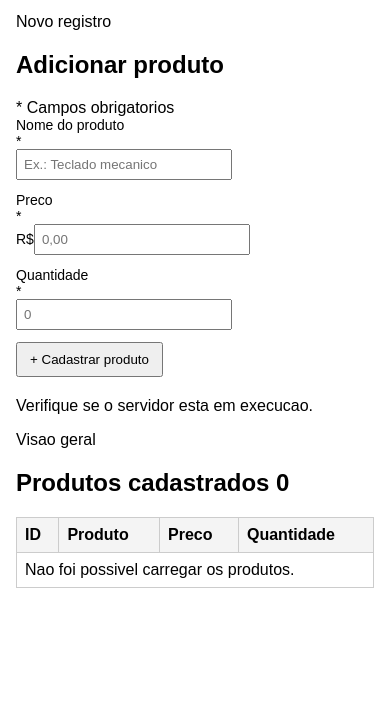
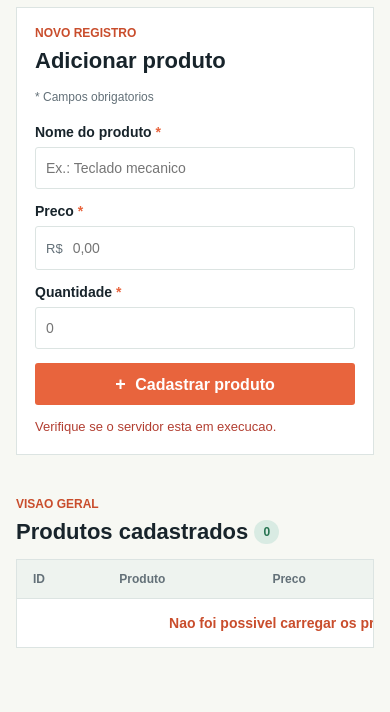
Before and after one commit to ianrohden-droid/av3, a website: page public/index.html in a window 390 px wide. Shown: the part 169-881 px from the top of the page. Before the commit the page ends 844 px from the top, so only its background shows below. Drawn offline with Linux system fonts and the light colour scheme; no server answers.

Commit message:
Refactor CSS with variables and responsive styles

```diff
--- a/public/style.css
+++ b/public/style.css
@@ -1,9 +1,65 @@
-body { font-family: Arial, sans-serif; max-width:800px; margin:32px auto; padding:0 16px; }
-h1 { text-align:center; }
-form { display:flex; gap:12px; align-items:end; flex-wrap:wrap; margin-bottom:20px; }
-form label { display:flex; flex-direction:column; font-size:14px; }
-input { padding:6px; width:200px; }
-button { padding:8px 12px; }
-table { width:100%; border-collapse:collapse; }
-th, td { border:1px solid #ccc; padding:8px; text-align:left; }
-thead { background:#f4f4f4; }
+:root {
+  --text: #18242b;
+  --muted: #637078;
+  --border: #dce4e2;
+  --background: #f7f8f3;
+  --white: #ffffff;
+  --accent: #e8643d;
+  --accent-dark: #c94d2c;
+  --light-green: #eef3ef;
+}
+
+* { box-sizing: border-box; }
+body {
+  margin: 0;
+  color: var(--text);
+  background: var(--background);
+  font-family: Arial, sans-serif;
+}
+body::before { content: ""; display: block; height: 7px; background: var(--accent); }
+.container { width: min(100% - 32px, 1000px); margin: 0 auto; padding: 42px 0 64px; }
+.page-header { margin-bottom: 32px; }
+.eyebrow, .section-kicker { margin: 0 0 8px; color: var(--accent-dark); font-size: 12px; font-weight: bold; text-transform: uppercase; }
+h1, h2 { margin: 0; }
+h1 { font-size: 38px; }
+h2 { font-size: 22px; }
+.subtitle { margin: 12px 0 0; color: var(--muted); }
+.panel { padding: 24px; background: var(--white); border: 1px solid var(--border); }
+.section-heading { display: flex; justify-content: space-between; align-items: end; gap: 16px; margin-bottom: 20px; }
+.required-note { color: var(--muted); font-size: 12px; }
+form { display: grid; grid-template-columns: 1.5fr 1fr 1fr auto; align-items: end; gap: 14px; }
+label { font-size: 14px; font-weight: bold; }
+label > span { color: var(--accent); }
+input { width: 100%; height: 42px; margin-top: 7px; padding: 0 10px; color: var(--text); background: var(--white); border: 1px solid var(--border); border-radius: 3px; font: inherit; font-weight: normal; }
+input:focus { border-color: var(--accent); outline: 2px solid #f5c0b0; }
+.input-prefix { display: flex; align-items: center; margin-top: 7px; border: 1px solid var(--border); border-radius: 3px; }
+.input-prefix span { padding-left: 10px; color: var(--muted); font-size: 13px; font-weight: normal; }
+.input-prefix input { margin: 0; border: 0; outline: 0; }
+button { height: 42px; padding: 0 16px; color: var(--white); background: var(--accent); border: 0; border-radius: 3px; cursor: pointer; font: inherit; font-weight: bold; white-space: nowrap; }
+button:hover { background: var(--accent-dark); }
+button:disabled { cursor: wait; opacity: 0.65; }
+button span { margin-right: 5px; font-size: 18px; }
+.form-message { min-height: 17px; margin: 14px 0 0; color: var(--muted); font-size: 13px; }
+.form-message.success { color: #277452; }
+.form-message.error { color: #b23e31; }
+.catalog-section { margin-top: 42px; }
+.catalog-heading { margin-bottom: 14px; }
+.catalog-heading h2 span { display: inline-block; min-width: 25px; padding: 5px 7px; color: #277452; background: #d9ebe3; border-radius: 12px; font-size: 12px; text-align: center; vertical-align: 3px; }
+.table-wrap { overflow-x: auto; background: var(--white); border: 1px solid var(--border); }
+table { width: 100%; min-width: 560px; border-collapse: collapse; }
+th { padding: 12px 16px; color: var(--muted); background: var(--light-green); font-size: 12px; text-align: left; }
+td { padding: 16px; border-top: 1px solid var(--border); font-size: 14px; }
+td:first-child { color: var(--accent-dark); font-weight: bold; }
+.table-state { color: var(--muted); text-align: center; }
+@media (max-width: 760px) {
+  .container { padding-top: 30px; }
+  h1 { font-size: 32px; }
+  form { grid-template-columns: 1fr 1fr; }
+  form label:first-child, button { grid-column: 1 / -1; }
+}
+@media (max-width: 480px) {
+  .panel { padding: 18px; }
+  .section-heading { align-items: flex-start; flex-direction: column; }
+  form { grid-template-columns: 1fr; }
+  form label:first-child, button { grid-column: auto; }
+}
```
